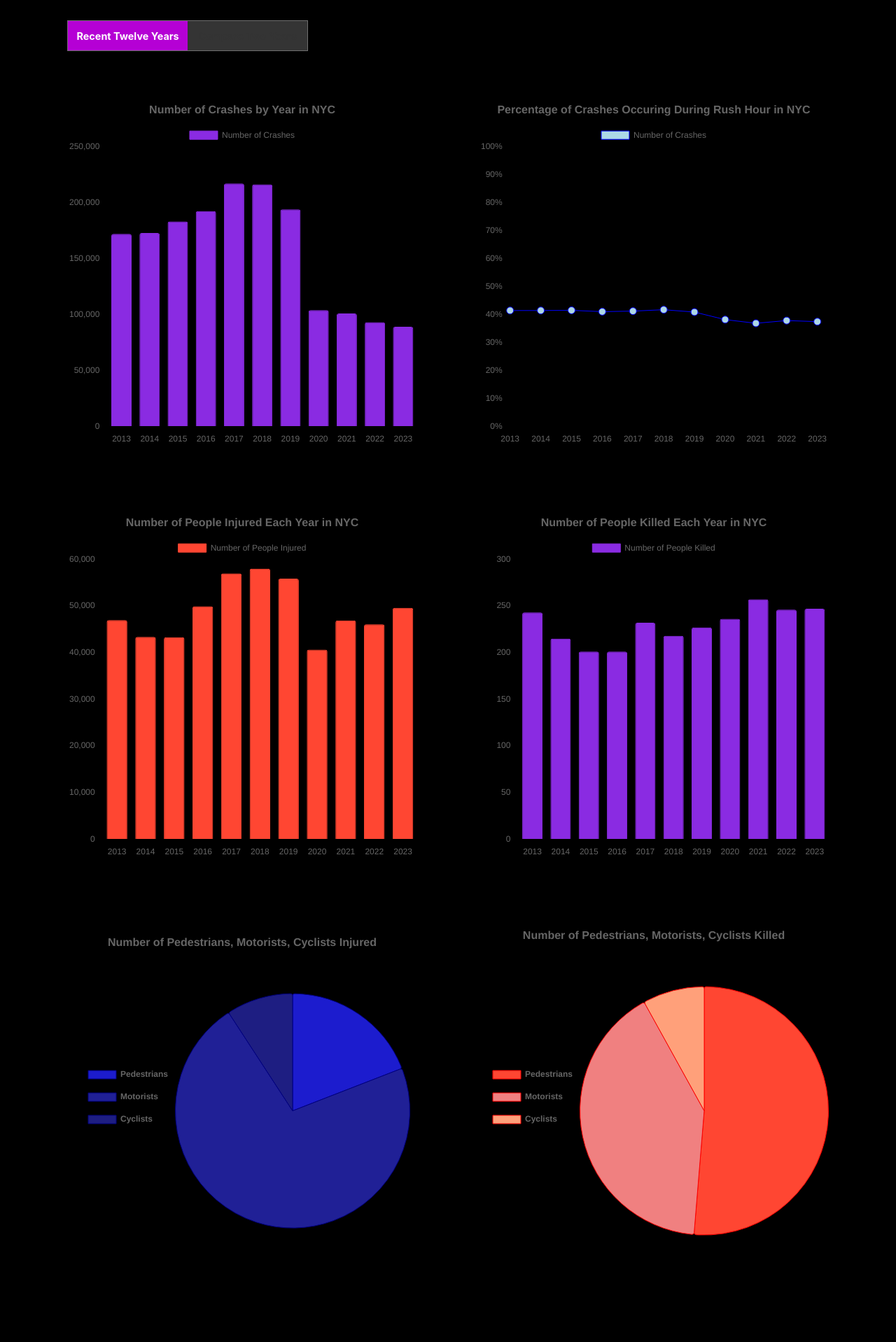
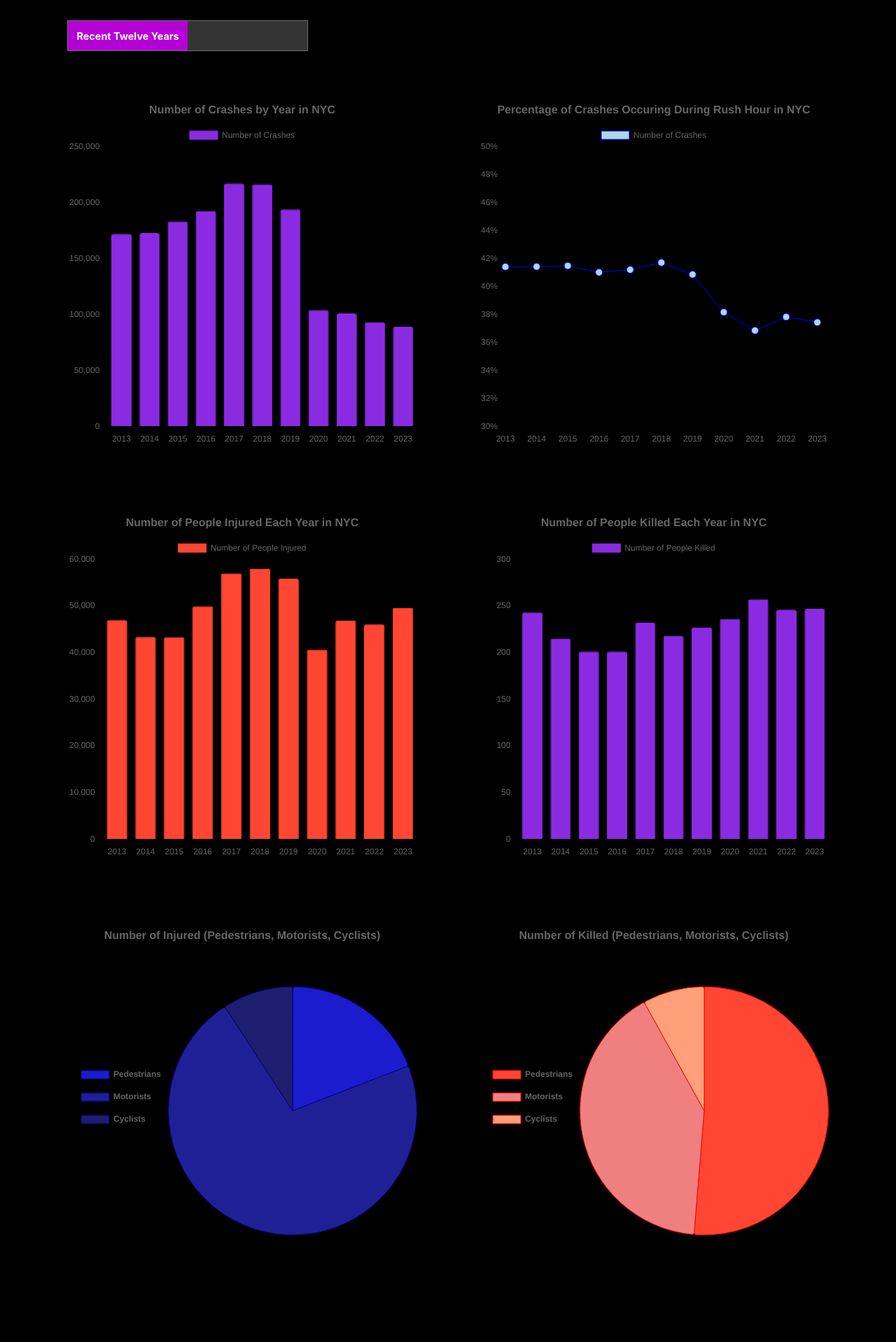
Before and after one commit to jpljason/CISC-4900, a React (Create React App) app in the folder Website/front-end/: page / in a window 1280 px wide. Shown: the part 2400-4318 px from the top of the page at 70% size. Built offline with nearby package versions, Linux system fonts and the light colour scheme; grey boxes are pictures that could not be loaded.

Commit message:
Add condition to switch chart type based on toggled section

```diff
--- a/Website/front-end/src/components/Data-Visualization.js
+++ b/Website/front-end/src/components/Data-Visualization.js
@@ -25,6 +25,7 @@ const totalKilled = (years) => years.map((year) => {
 })
 
 // display number of people killed each borough for recent 12 years
+const boroughsLabel = ['Brooklyn', 'Bronx', 'Queens', 'Manhattan', 'Staten Island']
 const totalBoroughs = (years) => {
   const boroughCounts = [0, 0, 0, 0, 0];
   years.forEach((year) => {
@@ -134,8 +135,8 @@ const RushHourPercentagesChart = ({years}) => {
                 return (value*100) + '%'; //Convert y-axis to percent format
               },
             },
-            min: 0,
-            max: 1, //1 = 100%
+            min: 0.3,
+            max: 0.5, //1 = 100%
           },
         },
         plugins: {
@@ -267,82 +268,75 @@ const TotalKilledChart = ({years}) => {
 }
 
 // pie graph displaying number of pedestrians/cyclists/motorists injured throughout the recent 12 years
-const PedestriansMotoristsCyclistsInjuredChart = ({years}) => {
-  return (
-    <Pie //can change to <Doughnut <Line <Bar ***NEVER DO <Chart because crash
-      data={{
+const PedestriansMotoristsCyclistsInjuredChart = ({years, isCompare}) => {
+  //data for Pie
+  const pieData = {
     labels: pmcInjuredLabel,
     datasets: [
       {
         label: "Number of Injured",
         data: pedestrianMotoristCyclistInjured(years),
-            backgroundColor: ['rgb(28, 28, 206)', 'rgb(32,32,150)', 'rgb(30,30,130)'],
+        backgroundColor: ['rgb(28, 28, 206)', 'rgb(32,32,150)', 'rgb(30,30,110)'],
         borderColor: 'navy',
         borderWidth: 1,
         borderRadius: 3,
-            // hoverBackgroundColor: 'orange',
       }
-        ],
-      }}
+    ]
+  };
+
+  const yearLabel = years.map((year) => year);
+  //data for Bar
+  //REMINDER: understand why its [years[0]] instead of years[0] below
+  const barData = {
+    labels: pmcInjuredLabel,
+    datasets: [
+      {
+        label: yearLabel[0],
+        data: pedestrianMotoristCyclistInjured([years[0]]),
+        backgroundColor: 'rgb(28, 28, 206)',
+        borderColor: 'navy',
+        borderWidth: 1,
+        borderRadius: 3
+      },
+      {
+        label: yearLabel[1],
+        data: pedestrianMotoristCyclistInjured([years[1]]),
+        backgroundColor: 'rgb(32, 32, 150)',
+        borderColor: 'navy',
+        borderWidth: 1,
+        borderRadius: 3
+      }
+    ]
+  }
+
+  //when toggle to Comparison section, render Bar instead of Pie
+  if (isCompare) {
+    return (
+      <Bar
+        data={barData}
         options={{
           aspectRatio: 1,
-        layout: {
-          padding: 10,
-        },
-        // scales: {
-        //   y: {
-        //     type: 'linear',
-        //     beginAtZero: true,
-        //     title: {
-        //       display: true,
-        //     },
-        //   }
-        // },
           plugins: {
-          legend: {
-            position: 'left',
-            labels: {
-              padding: 20,  //within legend box
+            title: {
+              display: true,
+              text: `Number of Injured (Pedestrians, Motorists, Cyclists) in ${yearLabel[0]} and ${yearLabel[1]}`,
               font: {
-                // size: 16,
-                weight: 'bold',
-              }
+                size: 16,
               }
             },
             tooltip: {
-            padding: 10,  //hover box
-          },
-          title: {
-            display: true,
-            text: "Number of Pedestrians, Motorists, Cyclists Injured",
-            font: {
-              size: 16,
-            }
+              padding: 10,
             }
           }
         }}
       />
-  )
+    );
   }
 
-// pie graph displaying number of pedestrians/cyclists/motorists killed throughout the recent 12 years
-const PedestriansMotoristsCyclistsKilledChart = ({years}) => {
+  //render Pie by default AND when toggle to Recent 12 Years section
   return (
-    <Pie //can change to <Doughnut <Line <Bar ***NEVER DO <Chart because crash
-      data={{
-        labels: pmcKilledLabel,
-        datasets: [
-          {
-            label: "Number of Killed",
-            data: pedestrianMotoristCyclistKilled(years),
-            backgroundColor: ['rgb(255,70,50)', 'lightcoral', 'lightsalmon'],
-            borderColor: 'red',
-            borderWidth: 1,
-            borderRadius: 3,
-            // hoverBackgroundColor: 'orange',
-          }
-        ],
-      }}
+    <Pie
+      data={pieData}
       options={{
         aspectRatio: 1,
         plugins: {
@@ -358,7 +352,7 @@ const PedestriansMotoristsCyclistsKilledChart = ({years}) => {
           },
           title: {
             display: true,
-            text: "Number of Pedestrians, Motorists, Cyclists Killed",
+            text: "Number of Injured (Pedestrians, Motorists, Cyclists)",
             font: {
               size: 16,
             }
@@ -366,15 +360,107 @@ const PedestriansMotoristsCyclistsKilledChart = ({years}) => {
         }
       }}
     />
-  )
+  );
+}
+
+const PedestriansMotoristsCyclistsKilledChart = ({years, isCompare}) => {
+  const pieData = {
+    labels: pmcKilledLabel,
+    datasets: [
+      {
+        label: "Number of Killed",
+        data: pedestrianMotoristCyclistKilled(years),
+        backgroundColor: ['rgb(255,70,50)', 'lightcoral', 'lightsalmon'],
+        borderColor: 'red',
+        borderWidth: 1,
+        borderRadius: 3,
+      }
+    ]
+  };
+
+  const yearLabel = years.map((year) => year);
+
+  const barData = {
+    labels: pmcKilledLabel,
+    datasets: [
+      {
+        label: yearLabel[0],
+        data: pedestrianMotoristCyclistKilled([years[0]]),
+        backgroundColor: 'rgb(255, 70, 50)',
+        borderColor: 'red',
+        borderWidth: 1,
+        borderRadius: 3
+      },
+      {
+        label: yearLabel[1],
+        data: pedestrianMotoristCyclistKilled([years[1]]),
+        backgroundColor: 'lightcoral',
+        borderColor: 'red',
+        borderWidth: 1,
+        borderRadius: 3
+      }
+    ]
+  }
+
+  //when toggle to Comparison section, render Bar instead of Pie
+  if (isCompare) {
+    return (
+      <Bar
+        data={barData}
+        options={{
+          aspectRatio: 1,
+          plugins: {
+            title: {
+              display: true,
+              text: `Number of Killed (Pedestrians, Motorists, Cyclists) in ${yearLabel[0]} and ${yearLabel[1]}`,
+              font: {
+                size: 16,
+              }
+            },
+            tooltip: {
+              padding: 10,
+            }
+          }
+        }}
+      />
+    );
+  }
+
+  //render Pie by default AND when toggle to Recent 12 Years section
+  return (
+    <Pie
+      data={pieData}
+      options={{
+        aspectRatio: 1,
+        plugins: {
+          legend: {
+            position: 'left',
+            labels: {
+              padding: 20,  //within legend box
+              font: {
+                // size: 16,
+                weight: 'bold',
+              }
+            }
+          },
+          title: {
+            display: true,
+            text: "Number of Killed (Pedestrians, Motorists, Cyclists)",
+            font: {
+              size: 16,
+            }
+          }
+        }
+      }}
+    />
+  );
+
 }
 
 // pie graph displaying number of crashes in each borough in the recent 12 years
-const CrashesByBoroughChart = ({years}) => {
-  return (
-    <Pie //can change to <Doughnut <Line <Bar ***NEVER DO <Chart because crash
-      data={{
-        labels: ['Brooklyn', 'Bronx', 'Queens', 'Manhattan', 'Staten Island'],
+const CrashesByBoroughChart = ({years, isCompare}) => {
+  const pieData = {
+    labels: boroughsLabel,
     datasets: [
       {
         label: "Number of People Killed",
@@ -383,10 +469,62 @@ const CrashesByBoroughChart = ({years}) => {
         borderColor: 'indigo',
         borderWidth: 1,
         borderRadius: 3,
-            // hoverBackgroundColor: 'orange',
       }
-        ],
+    ]
+  }
+
+  const yearLabel = years.map((year) => year);
+
+  const barData = {
+    labels: boroughsLabel,
+    datasets: [
+      {
+        label: yearLabel[0],
+        data: totalBoroughs([years[0]]),
+        backgroundColor: 'indigo',
+        borderColor: 'indigo',
+        borderWidth: 1,
+        borderRadius: 3,
+      },
+      {
+        label: yearLabel[1],
+        data: totalBoroughs([years[1]]),
+        backgroundColor: 'blueviolet',
+        borderColor: 'indigo',
+        borderWidth: 1,
+        borderRadius: 3,
+      }
+    ]
+  }
+
+  //when toggle to Comparison section, render Bar instead of Pie
+  if (isCompare) {
+    return (
+      <Bar
+        data={barData}
+        options={{
+          aspectRatio: 1,
+          plugins: {
+            title: {
+              display: true,
+              text: `Number of Crashes in Each Borough in ${yearLabel[0]} and ${yearLabel[1]}`,
+              font: {
+                size: 16,
+              }
+            },
+            tooltip: {
+              padding: 10,
+            }
+          }
         }}
+      />
+    );
+  }
+
+  //render Pie by default AND when toggle to Recent 12 Years section
+  return (
+    <Pie
+      data={pieData}
       options={{
         aspectRatio: 1,
         plugins: {
@@ -410,7 +548,7 @@ const CrashesByBoroughChart = ({years}) => {
         }
       }}
     />
-  )
+  );
 }
 
 function RecentTwelveYears(){
@@ -432,13 +570,13 @@ function RecentTwelveYears(){
         <TotalKilledChart years={years}/>
       </div>
       <div className="chart-graph">
-        <PedestriansMotoristsCyclistsInjuredChart years={years}/>
+        <PedestriansMotoristsCyclistsInjuredChart years={years} isCompare={false}/> {/*when toggle to Recent 12 Years section, set isCompare to false*/}
       </div>
       <div className="chart-graph">
-        <PedestriansMotoristsCyclistsKilledChart years={years}/>
+        <PedestriansMotoristsCyclistsKilledChart years={years} isCompare={false}/>
       </div>
       <div className="chart-graph">
-        <CrashesByBoroughChart years={years}/>
+        <CrashesByBoroughChart years={years} isCompare={false}/>
       </div>
     </div>
   )
@@ -503,13 +641,13 @@ function CompareTwoYears(){
           <TotalKilledChart years={twoYears}/>
         </div>
         <div className="chart-graph">
-          <PedestriansMotoristsCyclistsInjuredChart years={twoYears}/>
+          <PedestriansMotoristsCyclistsInjuredChart years={twoYears} isCompare={true}/> {/*when toggle to Compare Charts section, set isCompare to true*/}
         </div>
         <div className="chart-graph">
-          <PedestriansMotoristsCyclistsKilledChart years={twoYears}/>
+          <PedestriansMotoristsCyclistsKilledChart years={twoYears} isCompare={true}/>
         </div>
         <div className="chart-graph">
-          <CrashesByBoroughChart years={twoYears}/>
+          <CrashesByBoroughChart years={twoYears} isCompare={true}/>
         </div>
       </div>
     </div>
```
Lines whose indentation alone changed are shown as unchanged.
